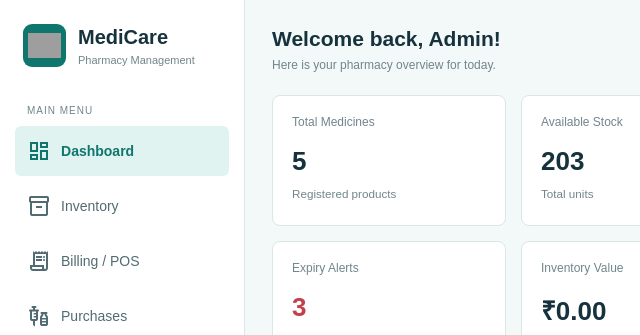
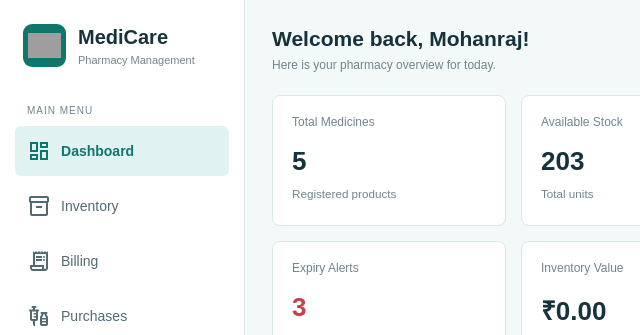
Before and after one commit to PreamNishanth-53/Medicalcare-pharmacy-application, a website: page index.html in a window 1280 px wide. Shown: the top 335 px of the page, 0-640 px from the left. Drawn offline with nearby package versions, Linux system fonts and the light colour scheme; grey boxes are pictures that could not be loaded.

Commit message:
Update billing section label and personalize dashboard greeting

```diff
--- a/index.html
+++ b/index.html
@@ -23,7 +23,7 @@
 Dashboard
 </span>Dashboard</a>
     <a href="#inventory" data-page="inventory"><span class="material-symbols-outlined">inventory_2</span> Inventory</a>
-    <a href="#billing" data-page="billing"><span class="material-symbols-outlined">receipt_long</span> Billing / POS</a>
+    <a href="#billing" data-page="billing"><span class="material-symbols-outlined">receipt_long</span> Billing </a>
     <a href="#purchases" data-page="purchases"><span class="material-symbols-outlined">vaccines</span> Purchases</a>
     <a href="#suppliers" data-page="suppliers"><span class="material-symbols-outlined">local_shipping</span> Suppliers</a>
     <a href="#sales" data-page="sales"><span class="material-symbols-outlined">bar_chart</span> Sales</a>
@@ -39,7 +39,7 @@ Dashboard
 
 <section class="page active" id="dashboard">
     <div class="heading">
-        <div><h2>Welcome back, Admin!</h2><p>Here is your pharmacy overview for today.</p></div>
+        <div><h2>Welcome back, Mohanraj!</h2><p>Here is your pharmacy overview for today.</p></div>
         <button class="primary" data-go="billing">+ New Sale</button>
     </div>
 
@@ -123,7 +123,6 @@ Dashboard
         <div class="table-wrap"><table><thead><tr><th>Medicine</th><th>Barcode</th><th>Batch</th><th>Quantity</th><th>MRP</th><th>Expiry</th><th>Status</th><th>Action</th></tr></thead><tbody id="inventory-table"></tbody></table></div>
     </div>
 </section>
-
 <section class="page" id="billing">
     <div class="heading"><div><h2>Billing / POS</h2><p>Create sales invoices and deduct inventory.</p></div></div>
     <div class="panel"><label class="field-label">Search medicine or scan barcode<input id="bill-search" placeholder="Enter medicine name or barcode..."></label><div id="bill-results"></div></div>
@@ -135,7 +134,6 @@ Dashboard
         </div>
     </div>
 </section>
-
 <section class="page" id="purchases">
     <div class="heading"><div><h2>Purchase Management</h2><p>Receive medicine stock from suppliers.</p></div></div>
     <form id="purchase-form" class="panel form-grid">
@@ -152,7 +150,6 @@ Dashboard
     </form>
     <div class="panel"><h3>Purchase History</h3><div class="table-wrap"><table><thead><tr><th>Invoice</th><th>Supplier</th><th>Medicine</th><th>Batch</th><th>Qty</th><th>Total</th><th>Date</th></tr></thead><tbody id="purchase-table"></tbody></table></div></div>
 </section>
-
 <section class="page" id="suppliers">
     <div class="heading"><div><h2>Supplier Management</h2><p>Manage supplier information.</p></div><button class="primary" id="show-supplier">+ Add Supplier</button></div>
     <form id="supplier-form" class="panel form-grid hidden">
@@ -164,28 +161,23 @@ Dashboard
     </form>
     <div class="panel"><div class="toolbar"><input id="supplier-search" placeholder="Search suppliers..."></div><div class="table-wrap"><table><thead><tr><th>Supplier</th><th>Contact</th><th>Phone</th><th>Email</th><th>GSTIN</th></tr></thead><tbody id="supplier-table"></tbody></table></div></div>
 </section>
-
 <section class="page" id="sales">
     <div class="heading"><div><h2>Sales History</h2><p>Review completed invoices.</p></div></div>
     <div class="panel"><div class="toolbar"><input id="sales-search" placeholder="Search invoice..."><input id="sales-date" type="date"></div><div class="table-wrap"><table><thead><tr><th>Invoice</th><th>Date</th><th>Items</th><th>Payment</th><th>Subtotal</th><th>GST</th><th>Total</th></tr></thead><tbody id="sales-table"></tbody></table></div></div>
 </section>
-
 <section class="page" id="barcode">
     <div class="heading"><div><h2>Barcode Search</h2><p>Scan or enter a medicine barcode.</p></div></div>
     <div class="panel barcode-box"><div class="barcode-symbol">▥</div><h3>Find a Medicine</h3><p>Use a USB barcode scanner or type a barcode.</p><form id="barcode-form" class="barcode-form"><input id="barcode-input" placeholder="Enter barcode..." required><button class="primary">Search</button></form><div id="barcode-result"></div></div>
 </section>
-
 <section class="page" id="reports">
     <div class="heading"><div><h2>Reports & Analytics</h2><p>Sales and inventory summary.</p></div><button class="secondary" id="export">Export Inventory CSV</button></div>
     <div class="stats"><div class="stat"><p>Total Sales</p><h2 id="report-sales">₹0.00</h2></div><div class="stat"><p>Total Purchases</p><h2 id="report-purchases">₹0.00</h2></div><div class="stat"><p>Inventory Value</p><h2 id="report-value">₹0.00</h2></div></div>
     <div class="panel"><h3>Stock and Expiry Report</h3><div class="table-wrap"><table><thead><tr><th>Medicine</th><th>Batch</th><th>Quantity</th><th>Stock Value</th><th>Expiry</th><th>Status</th></tr></thead><tbody id="report-table"></tbody></table></div></div>
 </section>
-
 </div>
 </main>
 </div>
 <div id="toast" role="status"></div>
-
 <script src="script.js"></script>
 </body>
 </html>
```
